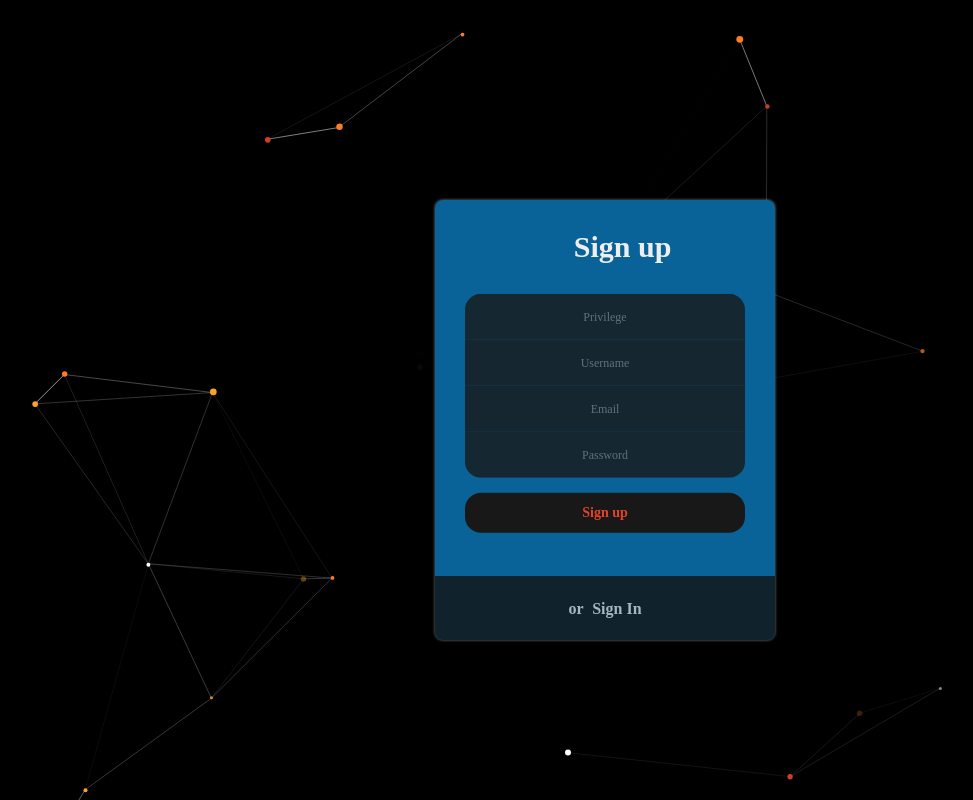
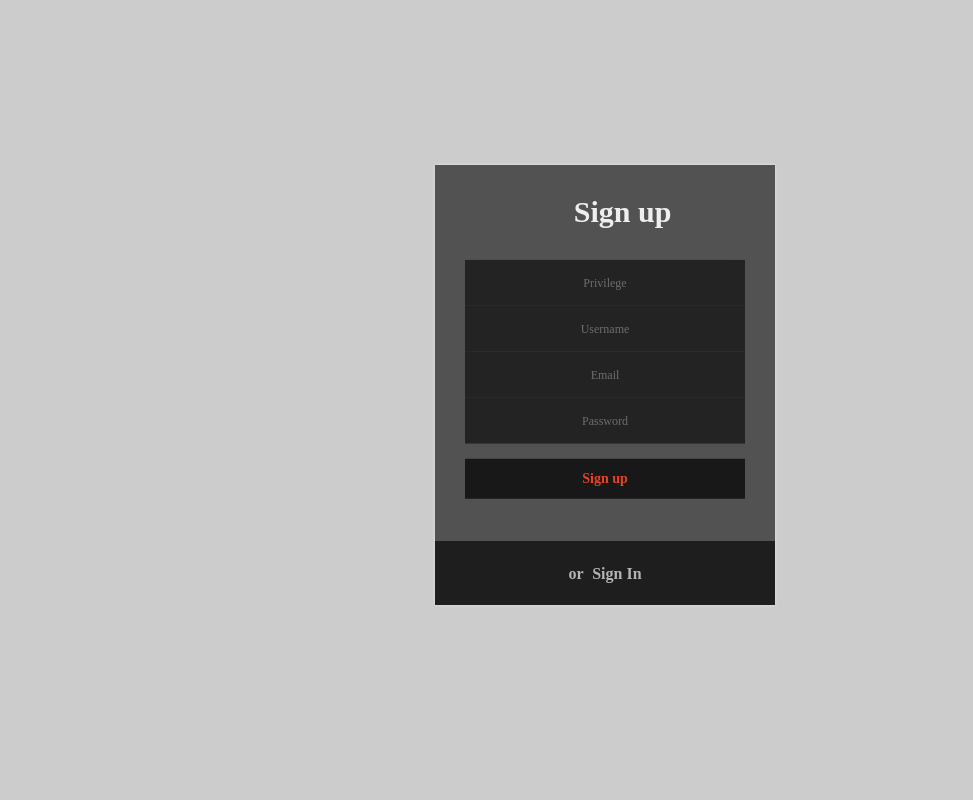
Before and after one commit to iamsajjad/certificates, a Django app: page /account/ in a window 1280 px wide. Shown: the whole page, without its empty margins (35-1008 px from the left). Run offline with Django 3.2, Linux system fonts and the light colour scheme; some web fonts are replaced.

Commit message:
Update : change author page style

```diff
--- a/certificates/static/author/css/author.css
+++ b/certificates/static/author/css/author.css
@@ -13,6 +13,7 @@ body, html {
   -webkit-font-smoothing: antialiased;
   -moz-osx-font-smoothing: grayscale;
   overflow: visible;
+  background-color: #cccccc;
 }
 
 * {
@@ -42,7 +43,7 @@ body, html {
 
 .form-structor {
   background: #000000;
-  border-radius: 8px;
+  border-radius: 0px;
   min-height: 440px;
   width: 340px;
   position: relative;
@@ -57,7 +58,7 @@ body, html {
   right: 0;
   bottom: 0;
   left: 0;
-  background: #0f8dd9;
+  background: #757575;
   opacity: 0.7;
 }
 
@@ -109,7 +110,7 @@ body, html {
 }
 
 .form-structor .signup .form-holder {
-  border-radius: 16px;
+  border-radius: 0px;
   background: transparent;
   overflow: hidden;
   margin-top: 30px;
@@ -143,7 +144,7 @@ body, html {
 
 .form-structor .signup .submit-btn {
   border: 0;
-  border-radius: 16px;
+  border-radius: 0px;
   min-height: 40px;
   width: 100%;
   display: block;
@@ -209,7 +210,7 @@ body, html {
 }
 
 .form-structor .login .center .form-holder {
-  border-radius: 16px;
+  border-radius: 0px;
   background: transparent;
   border: 0;
   overflow: hidden;
@@ -244,7 +245,7 @@ body, html {
 
 .form-structor .login .center .submit-btn {
   border: 0;
-  border-radius: 16px;
+  border-radius: 0px;
   min-height: 40px;
   width: 100%;
   display: block;
--- a/certificates/templates/author/author.html
+++ b/certificates/templates/author/author.html
@@ -11,10 +11,9 @@
   </head>
 
   <body>
-    <div id="pna" class="particle-network-animation">
     </div>
     <div class="container">
-      <p class="jungle">Jungle</p>
+      <p class="jungle"></p>
       <div class="form-structor">
         <div class="signup">
           <h2 class="form-title" id="signup"><span>{% trans 'or' %} </span>{% trans 'Sign up' %}</h2>
```
